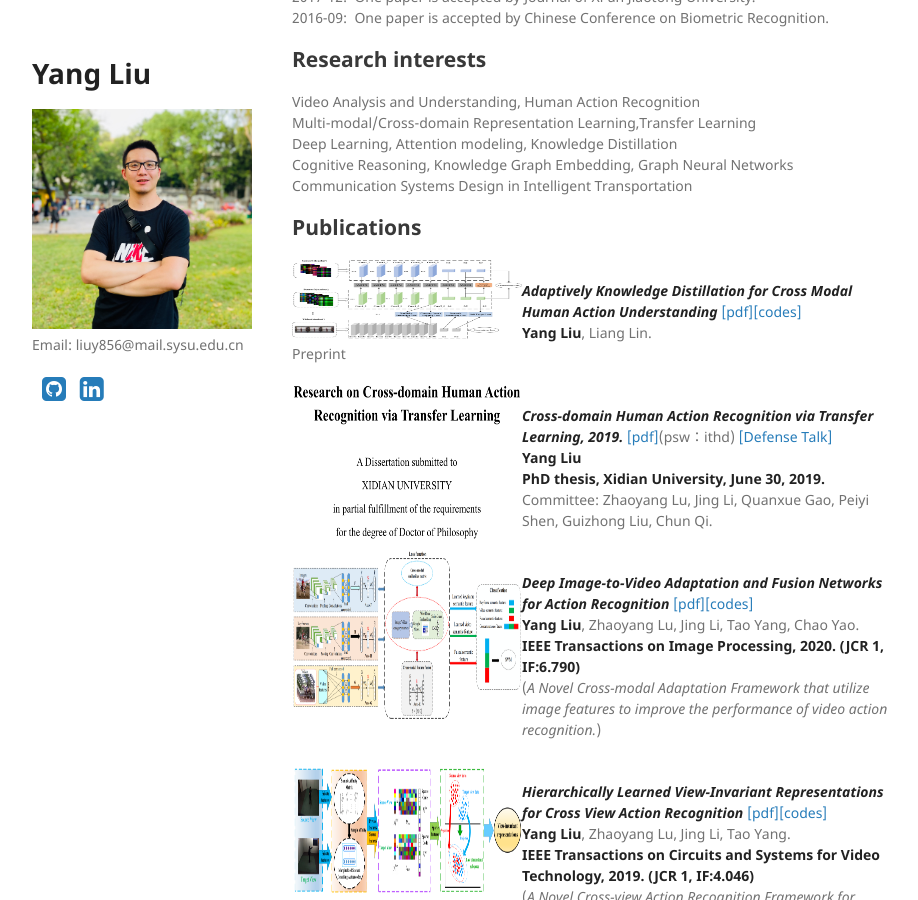
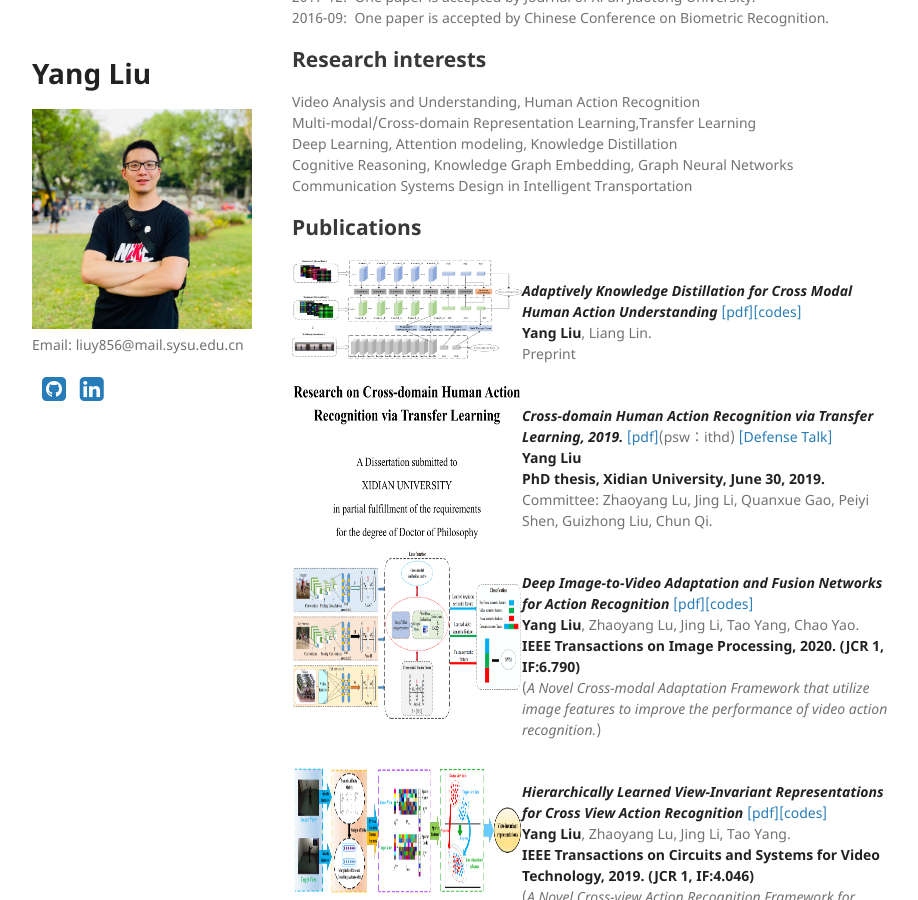
Before and after one commit to YangLiu9208/home, a Jekyll site: the page built from index.md, in a window 1280 px wide and 900 px high, scrolled down 808 px. Shown: the whole window, without its empty margins (178-1096 px from the left). Built offline with Jekyll 4.4.1, drawn with Linux system fonts in a browser that asks for light colours; a style sheet for code colours, icons or effects is not loaded.

Commit message:
Update index.md

```diff
--- a/index.md
+++ b/index.md
@@ -42,7 +42,7 @@ Communication Systems Design in Intelligent Transportation
 
 <div align="left">
           <a>
-            <img border="0" src="./Framework.png" align="left" width="230" height="80">
+            <img border="0" src="./Framework.png" align="left" width="230" height="100">
           </a>
 </div>
 ***Adaptively Knowledge Distillation for Cross Modal Human Action Understanding*** [[pdf]](https://yangliu9208.github.io/home/)[[codes]](https://yangliu9208.github.io/home/)
```
